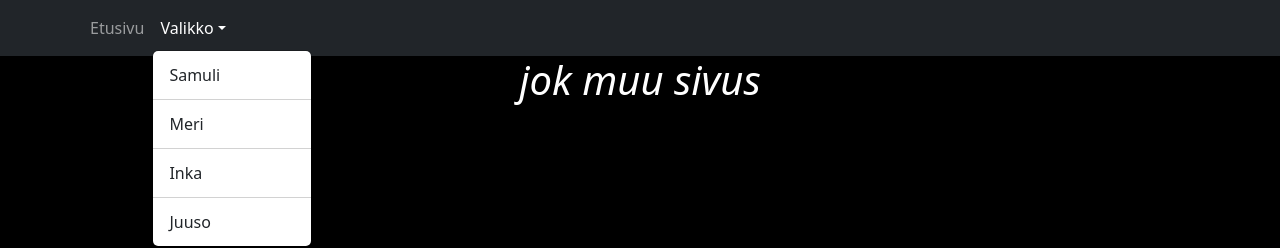
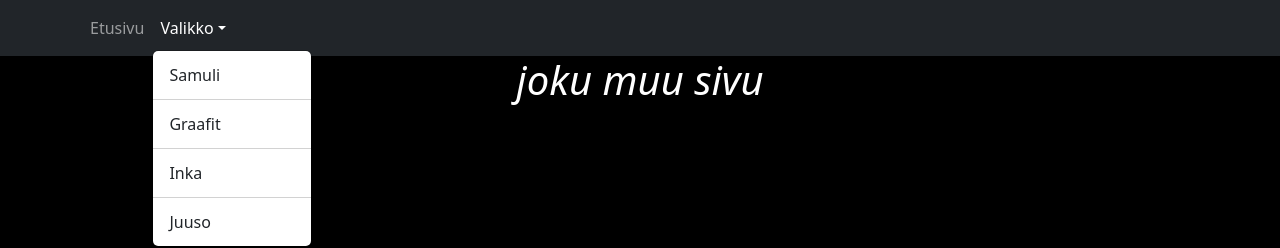
Before and after one commit to Climateproject/main, a React (Create React App) app: page / in a window 1280 px wide. Both pictures are taken after a click on the button "Valikko". Shown: the top 248 px of the page. Built offline with nearby package versions, Linux system fonts and the light colour scheme.

Commit message:
uusin sivu

```diff
--- a/src/App.css
+++ b/src/App.css
@@ -42,9 +42,9 @@ body {
 
  }
 
- h1 {
+ h1{
+
+  color: white;
+  font-style: oblique;
   text-align: center;
-  font-style: oblique;
-  color: white;
-
  }
--- a/src/App.js
+++ b/src/App.js
@@ -27,7 +27,7 @@ function App() {
                   <NavDropdown title="Valikko" id="basic-nav-dropdown">
                     <NavDropdown.Item eventKey={1}>Samuli</NavDropdown.Item>
                     <NavDropdown.Divider />
-                    <NavDropdown.Item eventKey={2}>Meri</NavDropdown.Item>
+                    <NavDropdown.Item eventKey={2}>Graafit</NavDropdown.Item>
                     <NavDropdown.Divider />
                     <NavDropdown.Item eventKey={3}>Inka</NavDropdown.Item>
                     <NavDropdown.Divider />
@@ -38,7 +38,7 @@ function App() {
           </Container>
       </Navbar>
 
-      {selection == 2 ? <Chart1/> : <h1>jok muu sivus</h1>}
+      {selection == 2 ? <Chart1/> : <h1>joku muu sivu</h1>}
 
 
     </div>
```
